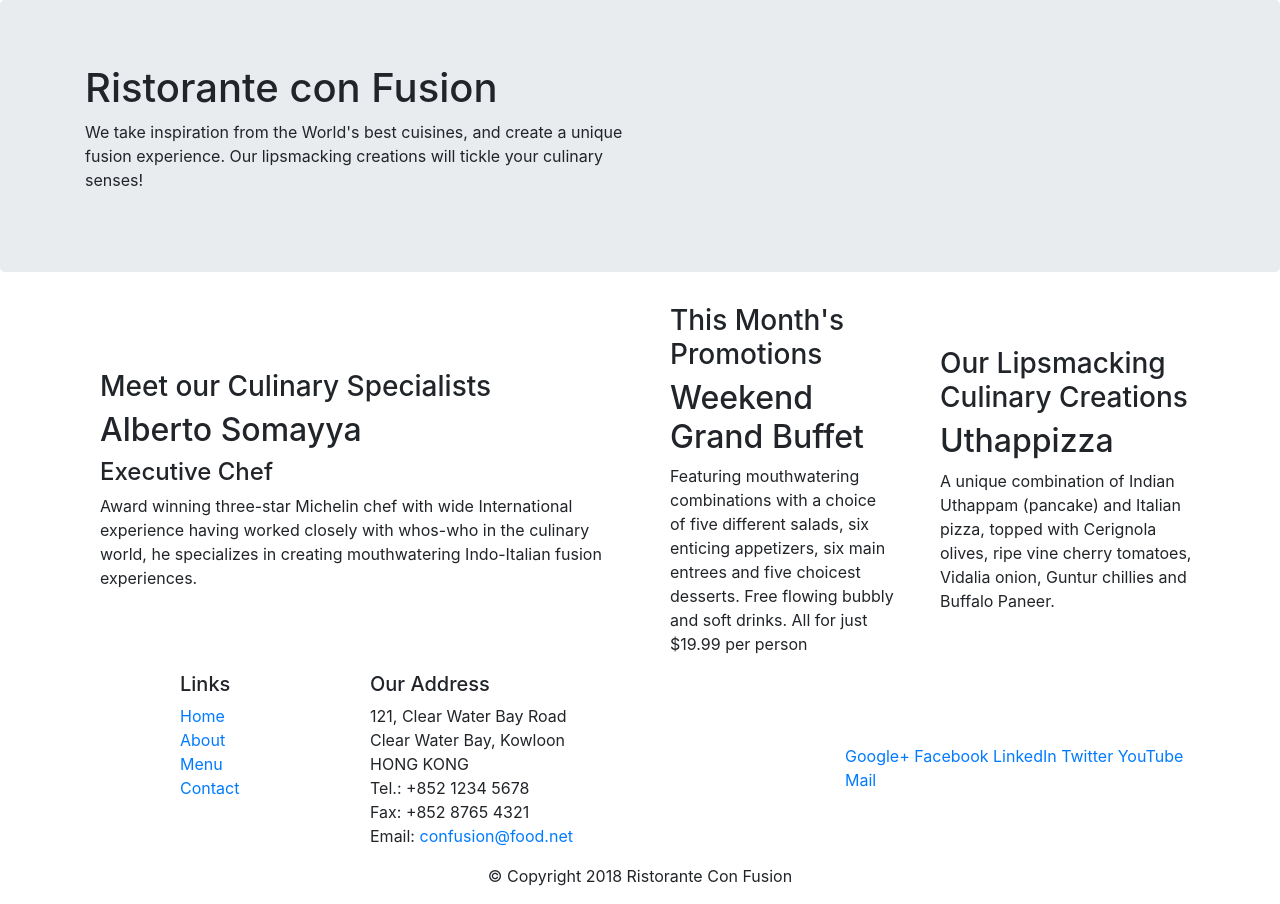
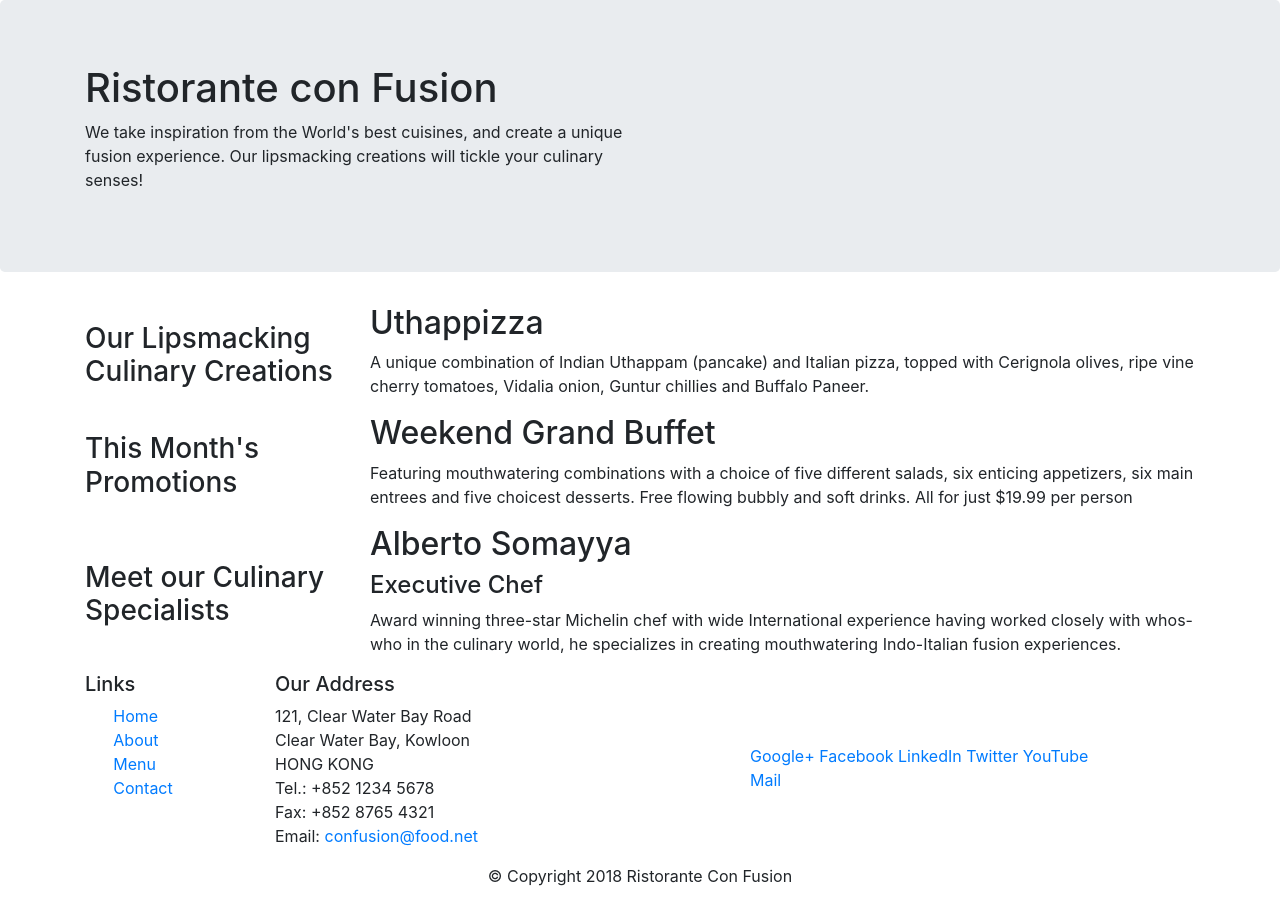
Before and after one commit to hoangy761/Lab6_bootstrap, a website: page index.html in a window 1280 px wide. Drawn offline with nearby package versions, Linux system fonts and the light colour scheme.

Commit message:
done part 2

```diff
--- a/index.html
+++ b/index.html
@@ -29,12 +29,12 @@
     </header>
 
     <div class="container">
-        <div class="row row-content align-items-center">
-            <div class="col-12 col-sm-4 order-sm-last col-md-3">
-                <div>
+        <div  class="row row-content align-items-center">
+            <div></div>
+                <div class="col-12 col-sm-4 col-md-3">
                     <h3>Our Lipsmacking Culinary Creations</h3>
                 </div>
-                <div>
+                <div  class="col col-sm col-md">
                     <h2>Uthappizza</h2>
                     <p>A unique combination of Indian Uthappam (pancake) and Italian pizza, topped with Cerignola olives,
                         ripe vine cherry tomatoes, Vidalia onion, Guntur chillies and Buffalo Paneer.</p>
@@ -42,8 +42,8 @@
             </div>
 
 
-            <div class="col-12 col-sm-4 col-md-3">
-                <div class="col col-sm col-md">
+            <div class="row row-content align-items-center">
+                <div class="col-12 col-sm-4 col-md-3">
                     <h3>This Month's Promotions</h3>
                 </div>
                 <div class="col col-sm col-md">
@@ -54,8 +54,8 @@
                 </div>
             </div>
 
-            <div class="col col-sm order-sm-first col-md">
-                <div class="col col-sm col-md">
+            <div class="row row-content align-items-center">
+                <div class="col-12 col-sm-4 col-md-3">
                     <h3>Meet our Culinary Specialists</h3>
                 </div>
                 <div class="col col-sm col-md">
@@ -72,9 +72,9 @@
     <footer class="footer" >
         <div class="container" >
             <div class="row">
-                <div class="col-4 offset-1 col-sm-2">
+                <div class="col-4 col-sm-2">
                     <h5>Links</h5>
-                    <ul class="list-unstyled">
+                    <ul class="col-4 offset-1 col-sm-2 list-unstyled">
                         <li><a href="#">Home</a></li>
                         <li><a href="#">About</a></li>
                         <li><a href="#">Menu</a></li>
```
